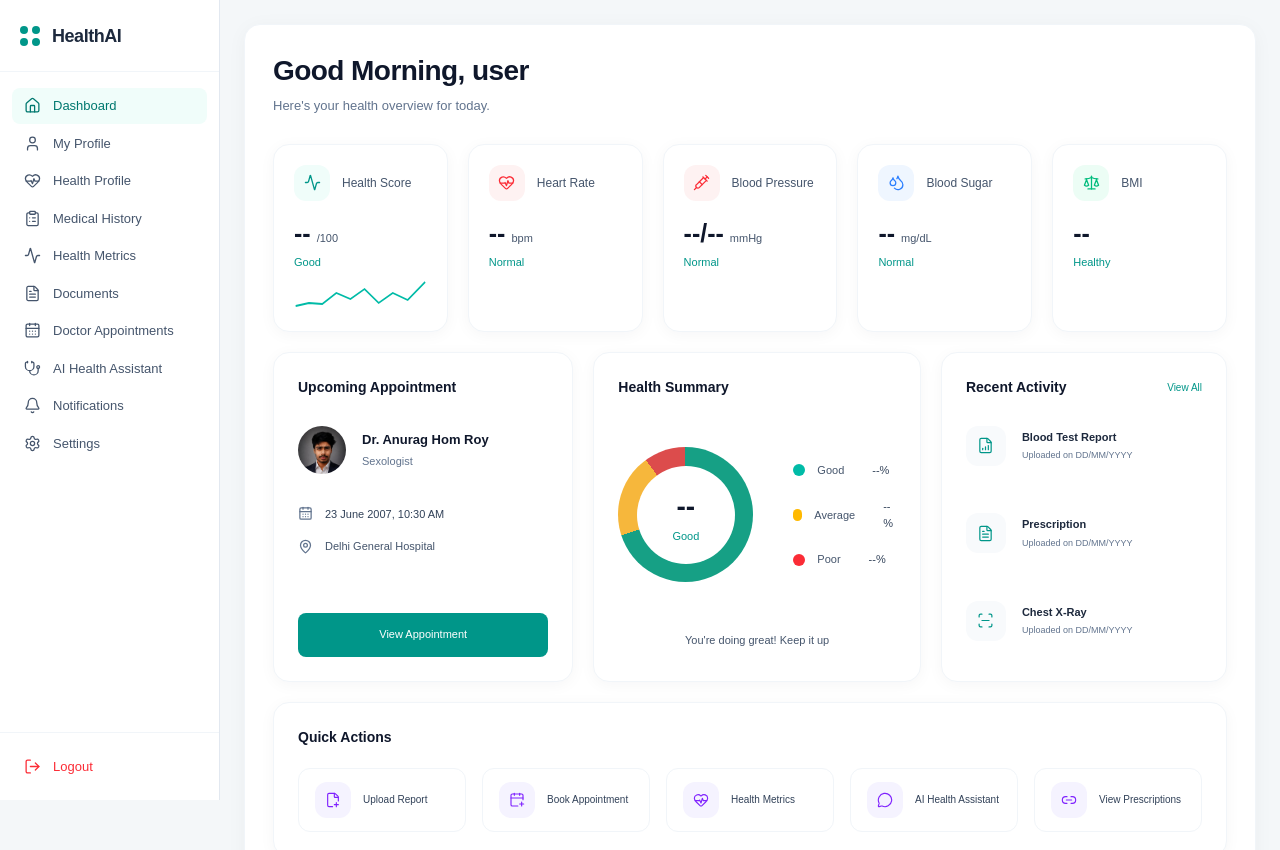
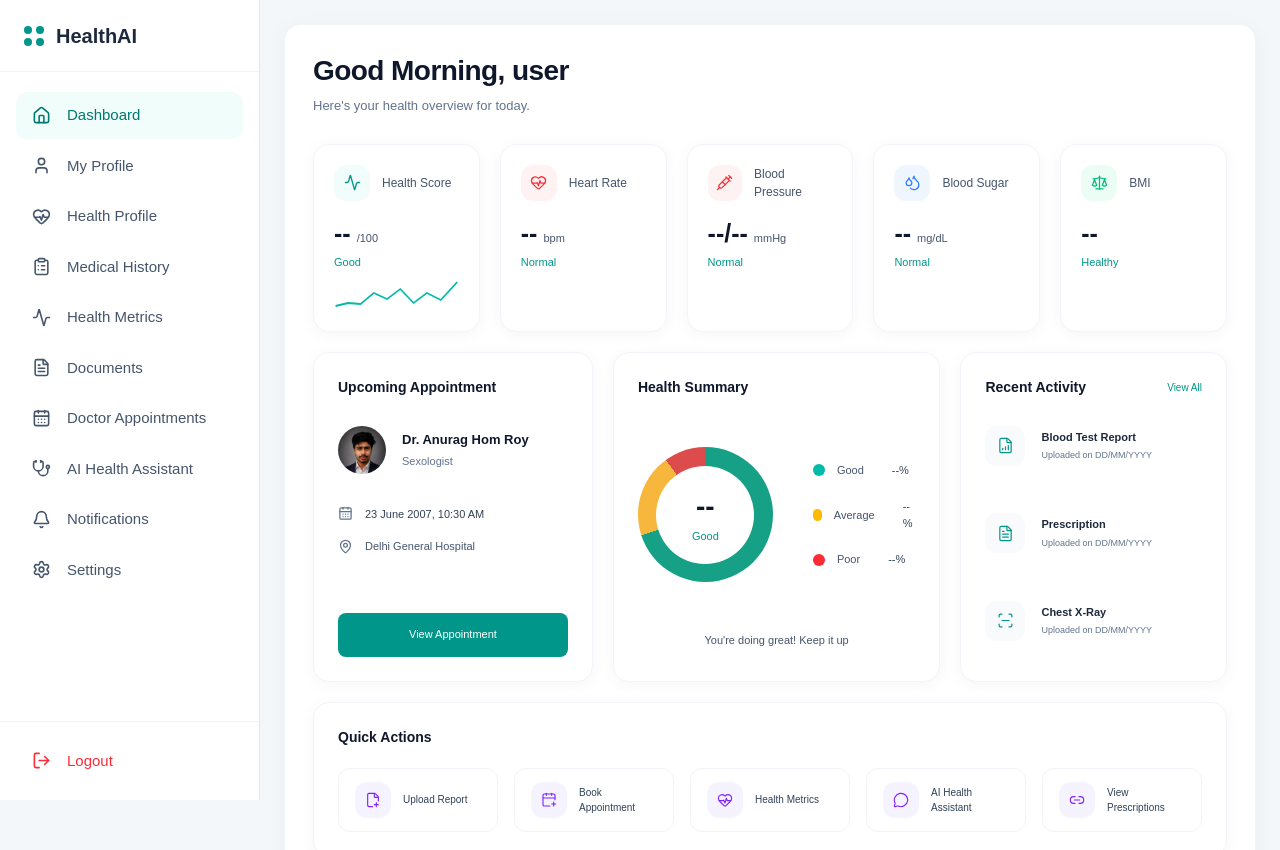
Before and after one commit to Anurag370/VitalAI, a Next.js app in the folder frontend/: page /patient in a window 1280 px wide. Shown: the top 850 px of the page. Built offline with nearby package versions, Linux system fonts and the light colour scheme.

Commit message:
update sidebar section

```diff
--- /dev/null
+++ b/frontend/app/patient/under-progress/page.tsx
@@ -0,0 +1,28 @@
+"use client";
+
+import { useSearchParams } from "next/navigation";
+import PatientSidebar from "@/components/patient-sidebar";
+
+export default function UnderProgressPage() {
+  const searchParams = useSearchParams();
+
+  const section = searchParams.get("section") || "Section";
+
+  return (
+    <main className="flex min-h-screen w-full bg-[#f4f7f9]">
+      <PatientSidebar />
+
+      <section className="flex min-h-screen min-w-0 flex-1 items-center justify-center p-6">
+        <div className="text-center">
+          <h1 className="text-3xl font-semibold text-slate-900">
+            {section}
+          </h1>
+
+          <p className="mt-3 text-lg text-slate-500">
+            Under Progress
+          </p>
+        </div>
+      </section>
+    </main>
+  );
+}
--- a/frontend/components/patient-sidebar.tsx
+++ b/frontend/components/patient-sidebar.tsx
@@ -1,5 +1,7 @@
 "use client";
 
+import Link from "next/link";
+import { usePathname } from "next/navigation";
 import {
   Activity,
   Bell,
@@ -14,25 +16,66 @@ import {
   User,
 } from "lucide-react";
 
-const navigationItems = [
-  { label: "Dashboard", icon: Home, active: true },
-  { label: "My Profile", icon: User },
-  { label: "Health Profile", icon: HeartPulse },
-  { label: "Medical History", icon: ClipboardList },
-  { label: "Health Metrics", icon: Activity },
-  { label: "Documents", icon: FileText },
-  { label: "Doctor Appointments", icon: CalendarDays },
-  { label: "AI Health Assistant", icon: Stethoscope },
-  { label: "Notifications", icon: Bell },
-  { label: "Settings", icon: Settings },
+const menuItems = [
+  {
+    name: "Dashboard",
+    href: "/patient",
+    icon: Home,
+  },
+  {
+    name: "My Profile",
+    href: "/patient/profile",
+    icon: User,
+  },
+  {
+    name: "Health Profile",
+    href: "/patient/under-progress?section=Health%20Profile",
+    icon: HeartPulse,
+  },
+  {
+    name: "Medical History",
+    href: "/patient/under-progress?section=Medical%20History",
+    icon: ClipboardList,
+  },
+  {
+    name: "Health Metrics",
+    href: "/patient/under-progress?section=Health%20Metrics",
+    icon: Activity,
+  },
+  {
+    name: "Documents",
+    href: "/patient/under-progress?section=Documents",
+    icon: FileText,
+  },
+  {
+    name: "Doctor Appointments",
+    href: "/patient/under-progress?section=Doctor%20Appointments",
+    icon: CalendarDays,
+  },
+  {
+    name: "AI Health Assistant",
+    href: "/patient/under-progress?section=AI%20Health%20Assistant",
+    icon: Stethoscope,
+  },
+  {
+    name: "Notifications",
+    href: "/patient/under-progress?section=Notifications",
+    icon: Bell,
+  },
+  {
+    name: "Settings",
+    href: "/patient/under-progress?section=Settings",
+    icon: Settings,
+  },
 ];
 
 export default function PatientSidebar() {
+  const pathname = usePathname();
+
   return (
-    <aside className="sticky top-0 flex h-screen w-[220px] shrink-0 flex-col border-r border-slate-200 bg-white">
+    <aside className="flex h-screen w-[260px] shrink-0 flex-col border-r border-slate-200 bg-white">
       {/* Logo */}
-      <div className="flex h-[72px] shrink-0 items-center border-b border-slate-100 px-5">
-        <div className="flex items-center gap-3">
+      <div className="flex h-[72px] items-center gap-3 border-b border-slate-100 px-6">
         <div className="grid grid-cols-2 gap-1">
           <span className="h-2 w-2 rounded-full bg-teal-600" />
           <span className="h-2 w-2 rounded-full bg-teal-600" />
@@ -40,59 +83,49 @@ export default function PatientSidebar() {
           <span className="h-2 w-2 rounded-full bg-teal-600" />
         </div>
 
-          <span className="text-lg font-semibold tracking-tight text-slate-800">
+        <h1 className="text-[20px] font-semibold text-slate-800">
           HealthAI
-          </span>
-        </div>
+        </h1>
       </div>
 
       {/* Navigation */}
-      <nav className="min-h-0 flex-1 overflow-y-auto px-3 py-4">
-        <div className="space-y-0.5">
-          {navigationItems.map((item) => {
+      <nav className="flex-1 space-y-1 px-4 py-5">
+        {menuItems.map((item) => {
           const Icon = item.icon;
 
+          const isActive =
+            item.href === "/patient"
+              ? pathname === "/patient"
+              : item.href === "/patient/profile"
+                ? pathname === "/patient/profile"
+                : pathname === "/patient/under-progress";
+
           return (
-              <button
-                key={item.label}
-                type="button"
-                className={`flex w-full items-center gap-3 rounded-lg px-3 py-2 text-left transition-colors ${
-                  item.active
+            <Link
+              key={item.name}
+              href={item.href}
+              className={`flex items-center gap-4 rounded-xl px-4 py-3 text-[15px] transition ${
+                isActive
                   ? "bg-teal-50 text-teal-700"
                   : "text-slate-600 hover:bg-slate-50 hover:text-teal-700"
               }`}
             >
-                <Icon
-                  size={17}
-                  strokeWidth={1.8}
-                  className="shrink-0"
-                />
-
-                <span className="text-[13px] font-medium">
-                  {item.label}
-                </span>
-              </button>
+              <Icon size={19} />
+              <span>{item.name}</span>
+            </Link>
           );
         })}
-        </div>
       </nav>
 
       {/* Logout */}
-      <div className="mt-auto shrink-0 border-t border-slate-100 px-3 py-4">
-        <button
-          type="button"
-          className="flex w-full items-center gap-3 rounded-lg px-3 py-2 text-red-500 transition-colors hover:bg-red-50"
+      <div className="border-t border-slate-100 p-4">
+        <Link
+          href="/patient/under-progress?section=Logout"
+          className="flex w-full items-center gap-4 rounded-xl px-4 py-3 text-[15px] text-red-500 transition hover:bg-red-50"
         >
-          <LogOut
-            size={17}
-            strokeWidth={1.8}
-            className="shrink-0"
-          />
-
-          <span className="text-[13px] font-medium">
-            Logout
-          </span>
-        </button>
+          <LogOut size={19} />
+          <span>Logout</span>
+        </Link>
       </div>
     </aside>
   );
```
Lines whose indentation alone changed are shown as unchanged.
